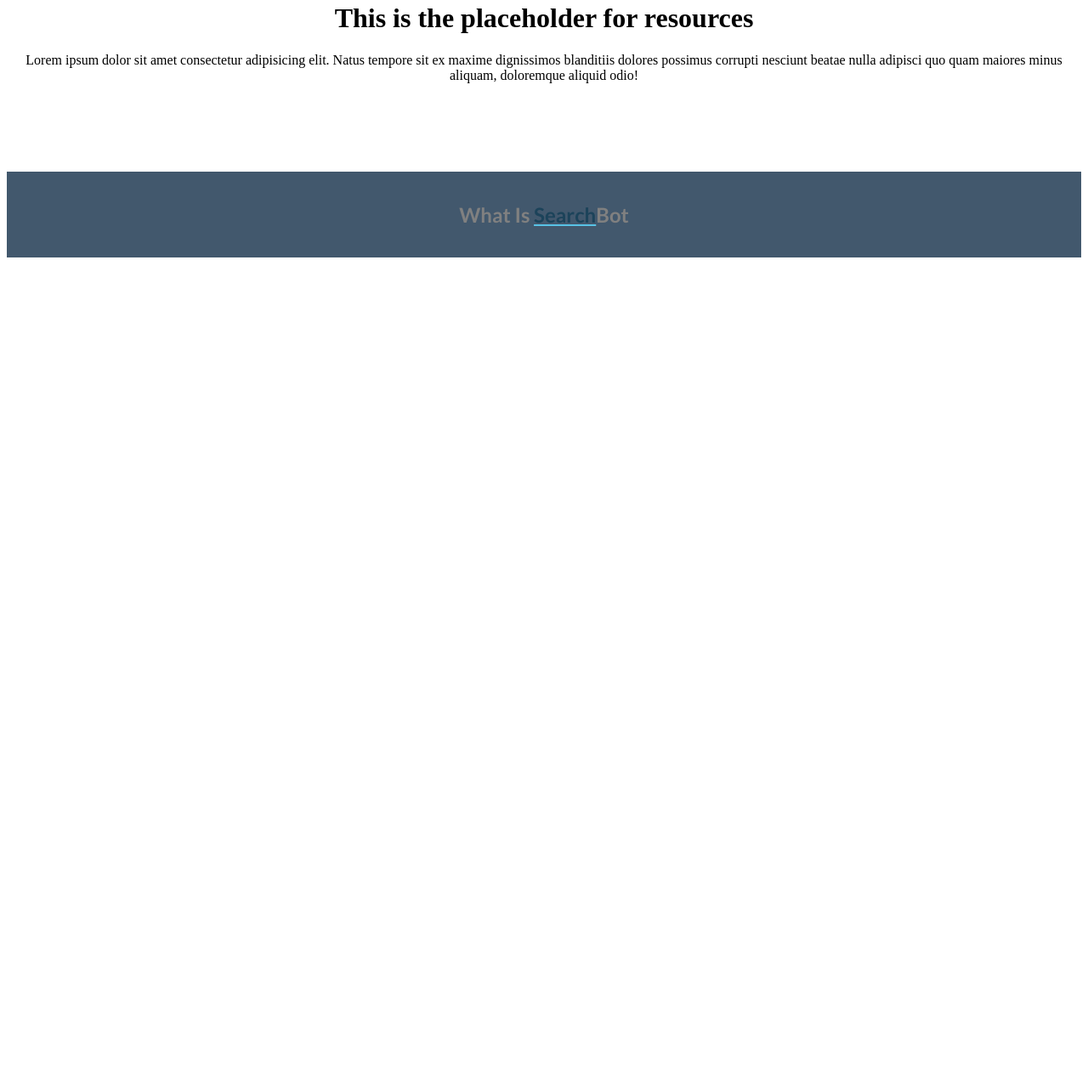
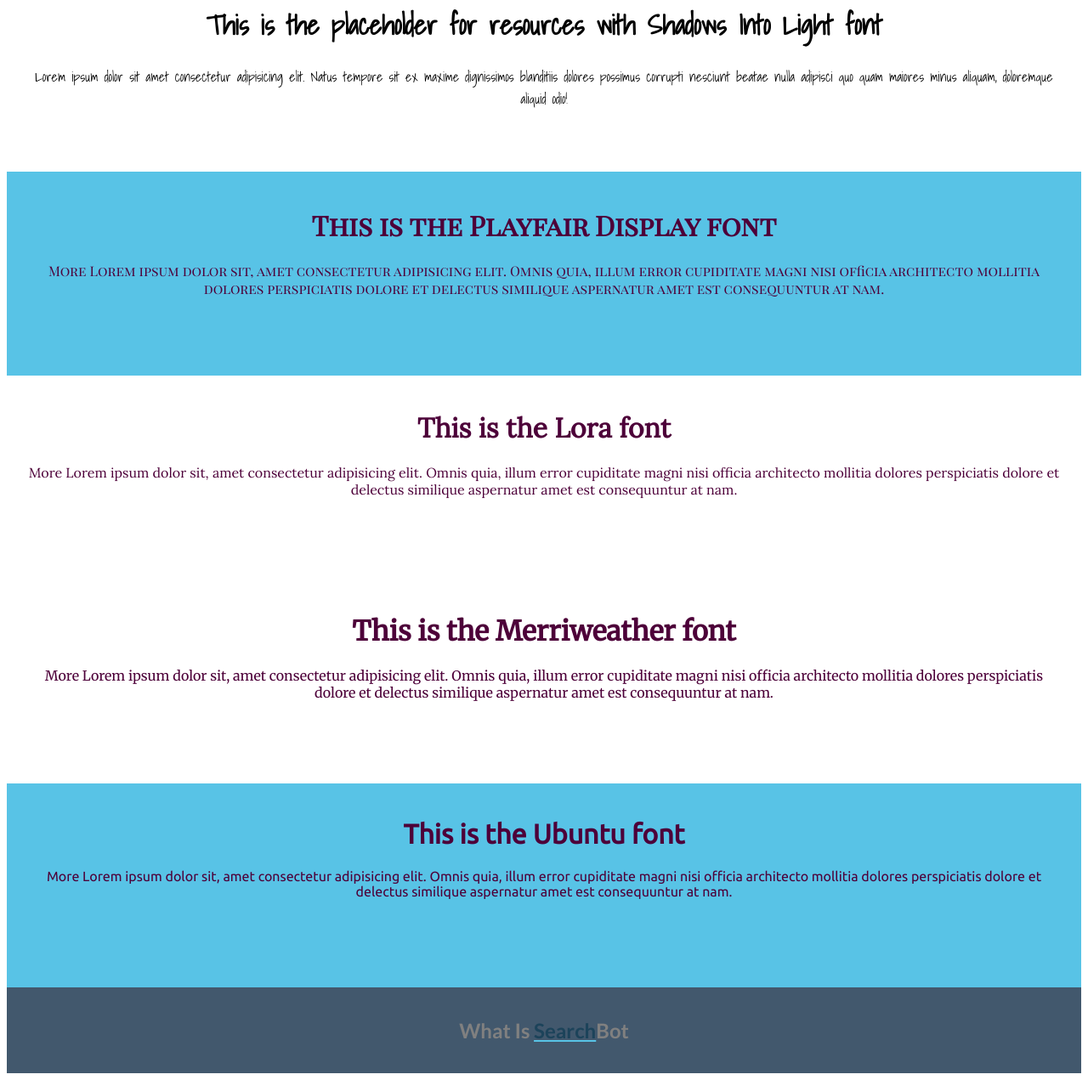
Before and after one commit to chingu-voyage7/Toucans-Team-07, a plain HTML site: page index.html in a window 1280 px wide. Shown: the part 1086-2357 px from the top of the page at 85% size. Before the commit the page ends 1397 px from the top, so only its background shows below. Drawn offline with Linux system fonts and the light colour scheme.

Commit message:
played with fonts

```diff
--- a/index.html
+++ b/index.html
@@ -1,7 +1,15 @@
+<!-- Major Mono Display
+Merriweather
+Ubuntu
+Playfair Display
+Lora -->
+
 <head>
     <meta name="viewport" content="width=device-width, initial-scale=1">
     <meta name="viewport" content="width=device-width, initial-scale=1">
     <link rel="stylesheet" href="https://cdnjs.cloudflare.com/ajax/libs/font-awesome/4.7.0/css/font-awesome.min.css">
+<link href="https://fonts.googleapis.com/css?family=Caveat:700|Domine|Gloria+Hallelujah|Indie+Flower|Lora|Major+Mono+Display|Merriweather|Permanent+Marker|Playfair+Display+SC|Shadows+Into+Light|Ubuntu"
+    rel="stylesheet">
     <link href="https://fonts.googleapis.com/css?family=Lato:700" rel="stylesheet">
     <link rel="stylesheet" href="styles.css">
 </head>
@@ -14,7 +22,11 @@
             <!-- <li><a href="#">Home</a></li> -->
             <li> <a href="#about">About</a></li>
             <li> <a href="#features">Features</a></li>
-            <li> <a href="#">Add to Slack</a></li>
+            <li> <a href="#font1">This Font?</a></li>
+            <li> <a href="#font2">Or this font?</a></li>
+            <li> <a href="#font3">This Font?</a></li>
+            <li><a href="#font4">Or this font?</a></li>
+            <li><a href="#font4">Or this font?</a></li>
             <li> <a href="#resources">Resources</a></li>
         </ul>
     </div>
@@ -33,29 +45,51 @@
     </form>
 
     <div class="about"><a name="about"></a>
-        <h1>This is the placeholder for about</h1>
+<h1>This is the placeholder for about with Major Mono Display font</h1>
         <p>Lorem ipsum dolor sit amet consectetur adipisicing elit. Natus tempore sit ex maxime dignissimos blanditiis
             dolores possimus corrupti nesciunt beatae nulla adipisci quo quam maiores minus aliquam, doloremque aliquid
             odio!</p>
     </div>
 
     <div class="features"><a name="features"></a>
-        <h1>This is the placeholder for features</h1>
+<h1>This is the placeholder for features with Indie Flower font</h1>
         <p>Lorem ipsum dolor sit amet consectetur adipisicing elit. Natus tempore sit ex maxime dignissimos blanditiis
             dolores possimus corrupti nesciunt beatae nulla adipisci quo quam maiores minus aliquam, doloremque aliquid
             odio!</p>
     </div>
 
     <div class="resources"><a name="resources"></a>
-        <h1>This is the placeholder for resources</h1>
+        <h1>This is the placeholder for resources with Shadows Into Light font</h1>
         <p>Lorem ipsum dolor sit amet consectetur adipisicing elit. Natus tempore sit ex maxime dignissimos blanditiis
             dolores possimus corrupti nesciunt beatae nulla adipisci quo quam maiores minus aliquam, doloremque aliquid
             odio!</p>
-        <br>
-        <br>
-        <br>
-        <br>
     </div>
+    <div class="font1"><a name="font1"></a>
+        <h1>This is the Playfair Display font</h1>
+        <p>More Lorem ipsum dolor sit, amet consectetur adipisicing elit. Omnis quia, illum error cupiditate magni nisi officia architecto mollitia dolores perspiciatis dolore et delectus similique aspernatur amet est consequuntur at nam.</p>
+    </div>
+
+    <div class="font2"><a name="font2"></a>
+        <h1>This is the Lora font</h1>
+        <p>More Lorem ipsum dolor sit, amet consectetur adipisicing elit. Omnis quia, illum error cupiditate magni nisi
+                officia architecto mollitia dolores perspiciatis dolore et delectus similique aspernatur amet est consequuntur
+                at nam.</p>
+    </div>
+
+    <div class="font3"><a name="font3"></a>
+        <h1>This is the Merriweather font</h1>
+            <p>More Lorem ipsum dolor sit, amet consectetur adipisicing elit. Omnis quia, illum error cupiditate magni nisi
+            officia architecto mollitia dolores perspiciatis dolore et delectus similique aspernatur amet est consequuntur
+            at nam.</p>
+    </div>
+
+    <div class="font4"><a name="font_test4"></a>
+        <h1>This is the Ubuntu font</h1>
+        <p>More Lorem ipsum dolor sit, amet consectetur adipisicing elit. Omnis quia, illum error cupiditate magni nisi
+            officia architecto mollitia dolores perspiciatis dolore et delectus similique aspernatur amet est consequuntur
+            at nam.</p>
+    </div>
+
     <div class="footer">
         <h2>What Is <b style="color:#1C435A;  text-decoration: underline;
     text-decoration-color: #58C3E6;">Search</b>Bot</h2>
--- a/styles.css
+++ b/styles.css
@@ -55,6 +55,7 @@
     padding: 20px;
     background:white;
     height: 200px;
+    font-family: 'Major Mono Display', monospace;
 }
 .features {
     max-width: 100%;
@@ -64,6 +65,8 @@
     text-align: center;
     padding: 20px;
     height: 200px;
+    font-family: 'Indie Flower',cursive;
+    color: #4d0039
 }
 
 .resources {
@@ -72,6 +75,72 @@
     padding: 20px;
     background: white;
     height: 200px;
+    font-family: 'Shadows Into Light', cursive;
+}
+
+.font1 {
+    max-width: 100%;
+    background-color: #58C3E6;
+    height: auto;
+    position: relative;
+    text-align: center;
+    padding: 20px;
+    height: 200px;
+    font-family: 'Playfair Display SC',
+    serif;
+    color: #4d0039
+}
+
+.font2 {
+    max-width: 100%;
+    background-color: white;
+    height: auto;
+    position: relative;
+    text-align: center;
+    padding: 20px;
+    height: 200px;
+    font-family: 'Lora',
+    serif;
+    color: #4d0039
+}
+
+.font3 {
+    max-width: 100%;
+    background-color: white;
+    height: auto;
+    position: relative;
+    text-align: center;
+    padding: 20px;
+    height: 200px;
+    font-family: 'Merriweather',
+    serif;
+    color: #4d0039
+}
+
+.font4 {
+    max-width: 100%;
+    background-color: #58C3E6;
+    height: auto;
+    position: relative;
+    text-align: center;
+    padding: 20px;
+    height: 200px;
+    font-family: 'Ubuntu',
+        sans-serif;
+    color: #4d0039
+}
+
+.font5 {
+    max-width: 100%;
+    background-color: white;
+    height: auto;
+    position: relative;
+    text-align: center;
+    padding: 20px;
+    height: 200px;
+    font-family: 'Indie Flower',
+        cursive;
+    color: #4d0039
 }
 
 .footer {
```
